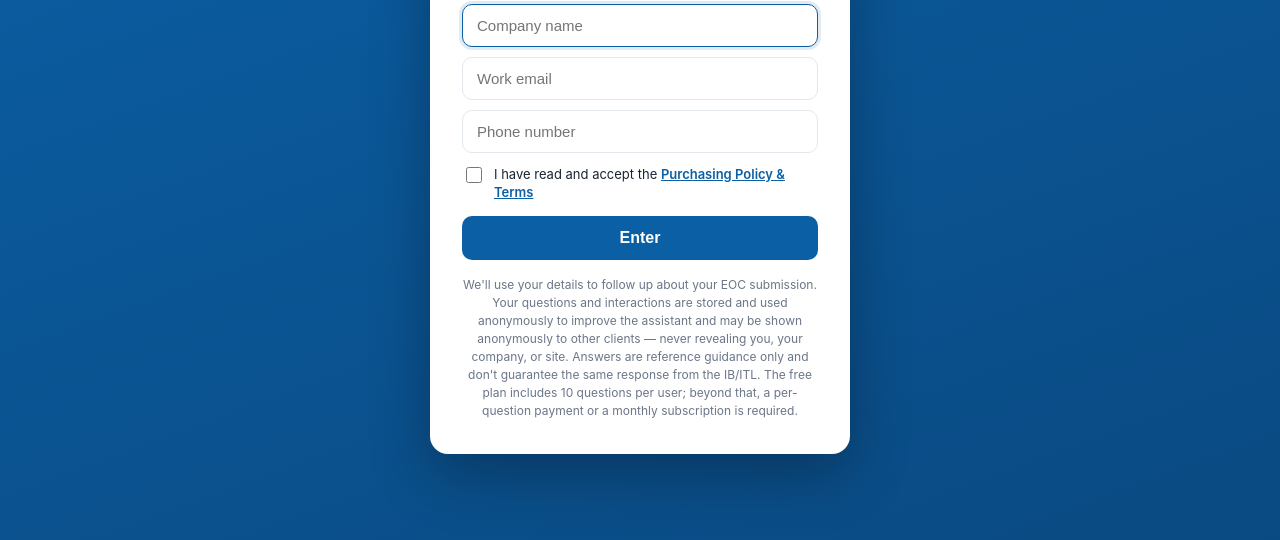
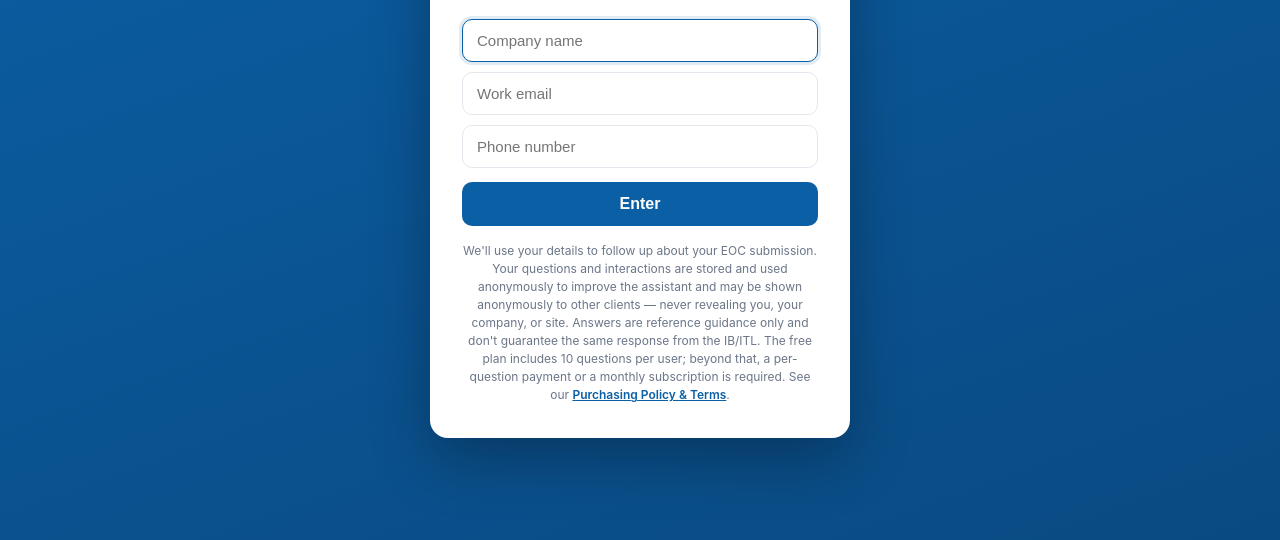
Before and after one commit to roni0102/eoc-assistant, a website: page public/index.html in a window 1280 px wide. Shown: the part 260-800 px from the top of the page. Drawn offline with Linux system fonts and the light colour scheme.

Commit message:
Remove redundant gate policy checkbox; keep checkout consent (Grow-required). Gate keeps a policy link

```diff
--- a/public/index.html
+++ b/public/index.html
@@ -109,6 +109,7 @@
   .gate-chk input{margin-top:2px;width:16px;height:16px;flex:none}
   .gate-chk a{color:var(--brand);font-weight:600}
   .gate-consent{font-size:12px;color:var(--muted);margin-top:16px;line-height:1.5}
+  .gate-consent a{color:var(--brand);font-weight:600}
   /* main-page usage disclaimer */
   .disclaimer{max-width:660px;margin:14px auto 0;background:#fbfcfe;border:1px solid var(--line);
     border-radius:12px;padding:10px 16px;font-size:11px;color:var(--muted);line-height:1.5}
@@ -247,11 +248,10 @@
       <input id="gCompany" type="text" placeholder="Company name" autocomplete="organization" />
       <input id="gEmail" type="email" placeholder="Work email" autocomplete="email" inputmode="email" />
       <input id="gPhone" type="tel" placeholder="Phone number" autocomplete="tel" inputmode="tel" />
-      <label class="gate-chk"><input type="checkbox" id="gPolicy" /><span>I have read and accept the <a href="/purchasing-policy.pdf" target="_blank" rel="noopener">Purchasing Policy &amp; Terms</a></span></label>
       <div id="gateErr" class="gate-err" hidden></div>
       <button type="submit" class="go" id="gateBtn">Enter</button>
     </form>
-    <div class="gate-consent">We'll use your details to follow up about your EOC submission. Your questions and interactions are stored and used anonymously to improve the assistant and may be shown anonymously to other clients — never revealing you, your company, or site. Answers are reference guidance only and don't guarantee the same response from the IB/ITL. The free plan includes 10 questions per user; beyond that, a per-question payment or a monthly subscription is required.</div>
+    <div class="gate-consent">We'll use your details to follow up about your EOC submission. Your questions and interactions are stored and used anonymously to improve the assistant and may be shown anonymously to other clients — never revealing you, your company, or site. Answers are reference guidance only and don't guarantee the same response from the IB/ITL. The free plan includes 10 questions per user; beyond that, a per-question payment or a monthly subscription is required. See our <a href="/purchasing-policy.pdf" target="_blank" rel="noopener">Purchasing Policy &amp; Terms</a>.</div>
   </div>
 </div>
 
@@ -577,7 +577,6 @@ async function submitGate(){
   if(company.length<2) return show('Please enter your company name.');
   if(!/^[^@\s]+@[^@\s]+\.[^@\s]{2,}$/.test(email)) return show('Please enter a valid email address.');
   if((phone.match(/\d/g)||[]).length<7) return show('Please enter a valid phone number (at least 7 digits).');
-  if(!$('#gPolicy').checked) return show('Please accept the Purchasing Policy & Terms to continue.');
   err.hidden=true; gating=true;
   const btn=$('#gateBtn'); btn.disabled=true; btn.textContent='…';
   try{
```
